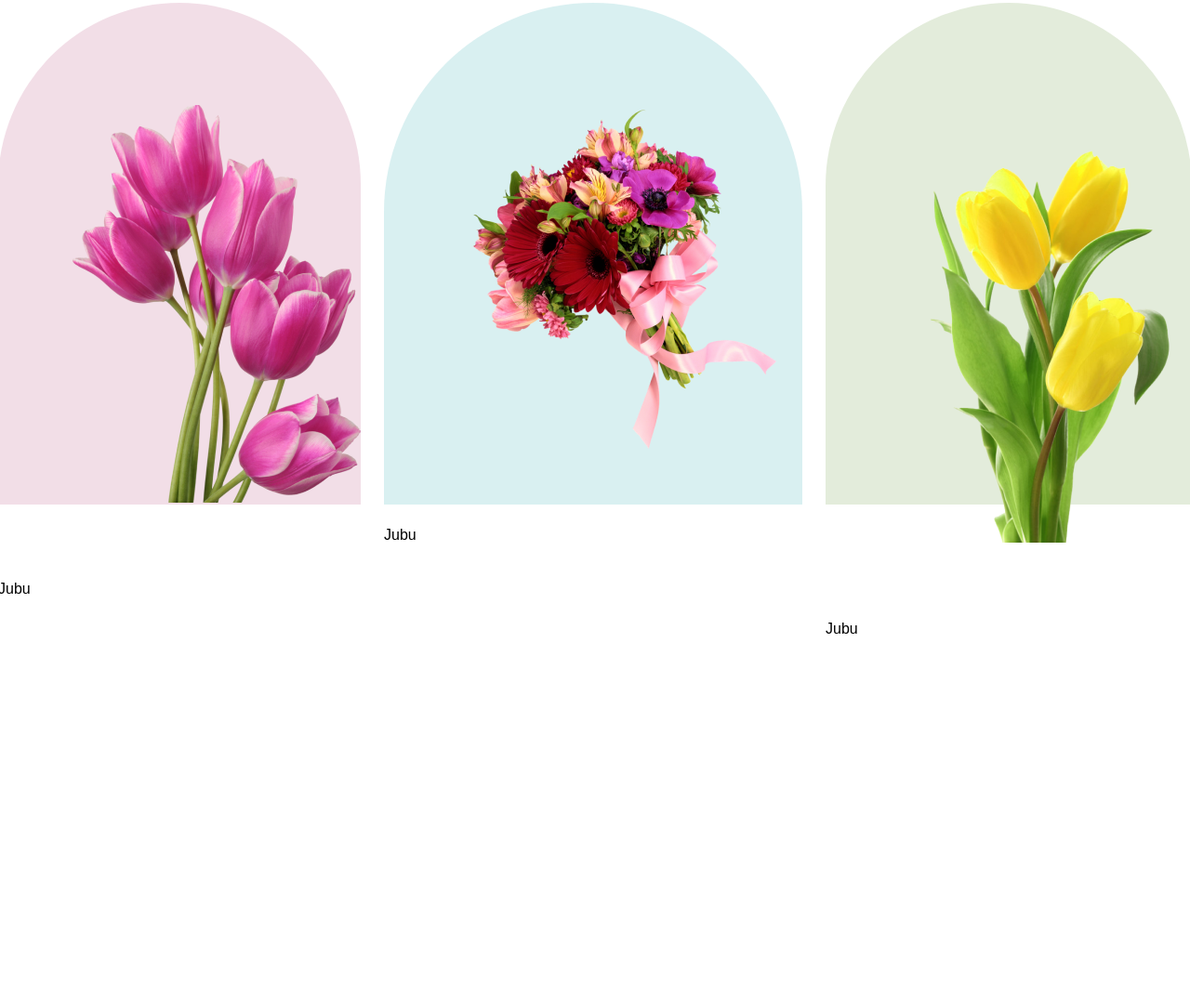
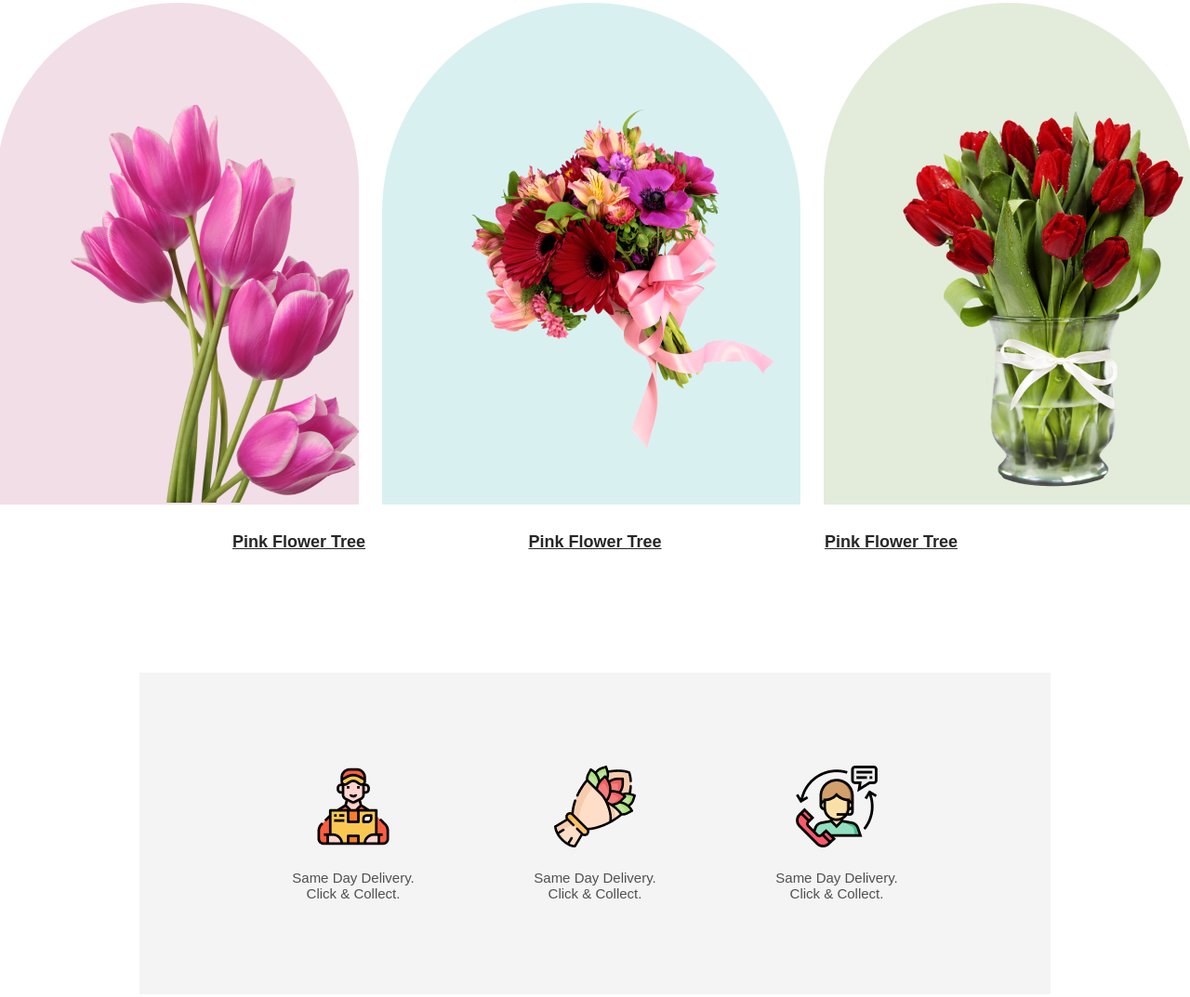
Before and after one commit to manjur0/flower-shop, a plain HTML site: page index.html in a window 1280 px wide. Shown: the part 1204-2277 px from the top of the page at 93% size. Before the commit the page ends 1890 px from the top, so only its background shows below. Drawn offline with Linux system fonts and the light colour scheme.

Commit message:
new one section done

```diff
--- a/index.html
+++ b/index.html
@@ -30,17 +30,48 @@
                     <div class="featured-content-box">
                         <div class="featured-content-colum box1">
                             <img src="./asset/pngwing 6.png" alt="">
-                            <caption>Jubu</caption>
                         </div>
                         <div class="featured-content-colum box2">
                             <img src="./asset/pngwing 5.png" alt="">
-                            <caption>Jubu</caption>
-
                         </div>
                         <div class="featured-content-colum box3">
-                            <img src="./asset/pngwing 7.png" alt="">
-                            <caption>Jubu</caption>
+                            <img src="./asset/pngwing 8.png" alt="">
                         </div>
+
+                    </div>
+                    <div class="img-info-item">
+                        <div class="img-info">
+                            <h4>Pink Flower Tree</h4>
+                        </div>
+                        <div class="img-info">
+                            <h4>Pink Flower Tree</h4>
+                        </div>
+                        <div class="img-info">
+                            <h4>Pink Flower Tree</h4>
+                        </div>
+                    </div>
+
+                </div>
+            </div>
+        </section>
+        <!-- rectangle section -->
+        <section>
+            <div class="rectangle-container">
+                <div class="rectangle-content">
+                    <div class="rectangle-item-list">
+                        <div class="rectangle-item">
+                            <img src="./asset/Group 57.png" alt="">
+                            <p>Same Day Delivery. Click & Collect.</p>
+                        </div>
+                        <div class="rectangle-item">
+                            <img src="./asset/Group 58.png" alt="">
+                            <p>Same Day Delivery. Click & Collect.</p>
+                        </div>
+                        <div class="rectangle-item">
+                            <img src="./asset/Group 59.png" alt="">
+                            <p>Same Day Delivery. Click & Collect.</p>
+                        </div>
+
                     </div>
                 </div>
             </div>
--- a/style.css
+++ b/style.css
@@ -87,7 +87,7 @@ header {
 .featured-content-colum{
     width: 460px;
     height: 540px;
-    border-radius: 300px 300px 0px 0px;
+    /* border-radius: 300px 300px 40px 40px; */
     align-items: center;
 }
 .featured-content-colum img{
@@ -106,3 +106,41 @@ header {
     border-radius: 300px 300px 0px 0px;
     background: rgba(71, 125, 17, 0.15);
 }
+
+.img-info-item{
+    display: flex;
+    justify-content: space-between;
+    text-align: center;
+    align-items: center;
+}
+.img-info{
+    color: #272727;
+    text-align: center;
+    font-size: 18px;
+    font-weight: 500;
+    text-decoration-line: underline;
+    margin-top: 30px;
+}
+/* rectangle section css */
+.rectangle-item-list {
+    display: flex;
+    justify-content: center;
+    align-items: center;
+    padding: 100px;
+    border-radius: 10px;
+    text-align: center;
+}
+.rectangle-content {
+    background: #2727270D;
+    margin: 130px 150px;
+}
+.rectangle-item {
+    padding: 0px 54px;
+}
+.rectangle-item p{
+    color: rgba(39, 39, 39, 0.80);
+    text-align: center;
+    font-size: 15px;
+    font-weight: 400;
+    margin-top: 20px;
+}
```
